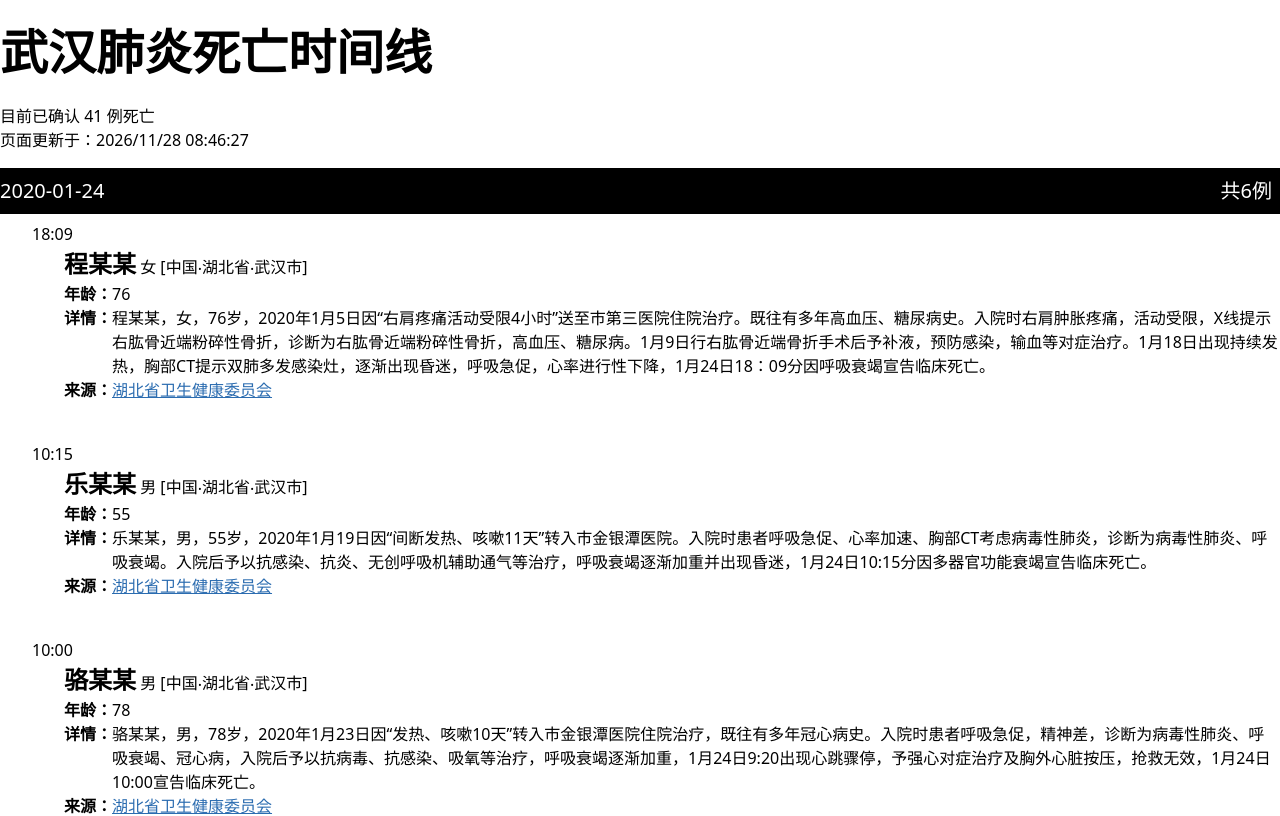
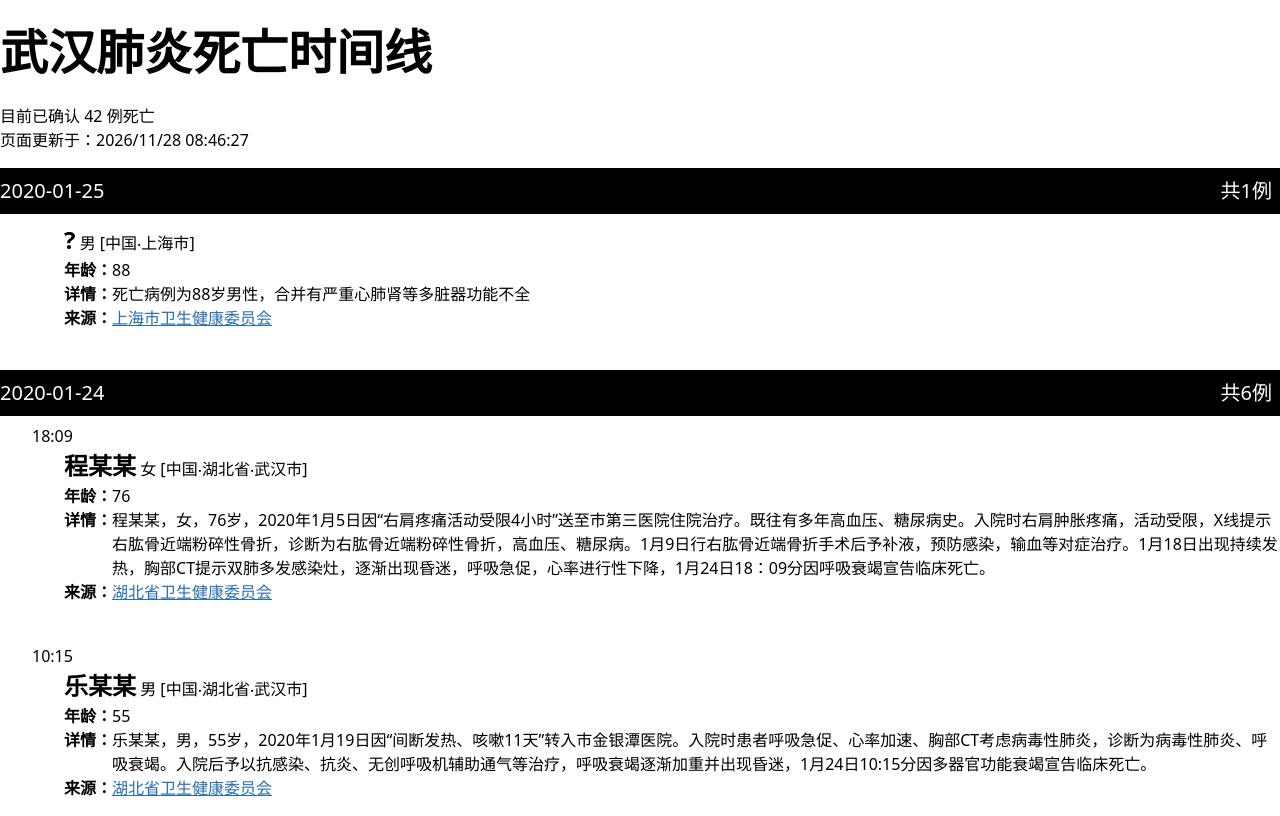
Before and after one commit to chenxsan/deathline, a Next.js app: page / in a window 1280 px wide. Shown: the top 816 px of the page. Built offline with nearby package versions, Linux system fonts and the light colour scheme.

Commit message:
Add new data from shanghai

```diff
--- a/components/Preview.tsx
+++ b/components/Preview.tsx
@@ -11,6 +11,10 @@ interface Props {
   current: any;
 }
 function Preview({ ctx, copy, current, close }: Props) {
+  let location = [ctx.location[0], ctx.location[1]]
+  if (ctx.location[2]) {
+    location = [...location, ctx.location[2]]
+  }
   const txt = `
   "${ctx.date}": {
     "${ctx.time}": [
@@ -20,9 +24,7 @@ function Preview({ ctx, copy, current, close }: Props) {
         "age": ${ctx.age},
         "gender": "${ctx.gender}",
         "detail": "${ctx.detail}",
-        "location": ["${ctx.location[0]}", "${ctx.location[1]}", "${
-    ctx.location[2]
-  }"],
+        "location": ${JSON.stringify(location)},
         "source": {
           "name": "${ctx.source.name}",
           "url": "${ctx.source.url}"
--- a/countries.json
+++ b/countries.json
@@ -2,6 +2,7 @@
   "中国": {
     "湖北省": ["武汉市", "宜昌市"],
     "河北省": ["沧州市"],
-    "黑龙江省": ["绥化市"]
+    "黑龙江省": ["绥化市"],
+    "上海市": []
   }
 }
--- a/data.json
+++ b/data.json
@@ -1,4 +1,21 @@
 {
+  "2020-01-25": {
+    "": [
+      {
+        "id": 42,
+        "name": "",
+        "age": 88,
+        "gender": "male",
+        "detail": "死亡病例为88岁男性，合并有严重心肺肾等多脏器功能不全",
+        "location": ["中国", "上海市"],
+        "source": {
+          "name": "上海市卫生健康委员会",
+          "url": "http://wsjkw.sh.gov.cn/xwfb/20200126/734a56a6c9684cebbac859e6fcb9a97c.html"
+        }
+      }
+    ]
+  },
+
   "2020-01-24": {
     "03:01": [
       {
--- a/pages/create.tsx
+++ b/pages/create.tsx
@@ -171,6 +171,8 @@ const CreatePage: NextPage = () => {
                 )
               )}
             </select>
+            {countries[current.context.location[0]][current.context.location[1]]
+              .length > 0 && (
               <select
                 value={current.context.location[2]}
                 onChange={e => {
@@ -188,6 +190,7 @@ const CreatePage: NextPage = () => {
                   </option>
                 ))}
               </select>
+            )}
           </div>
           <div className="my-2">
             <label htmlFor="detail" className="w-24 text-right inline-block">
```
Lines whose indentation alone changed are shown as unchanged.
